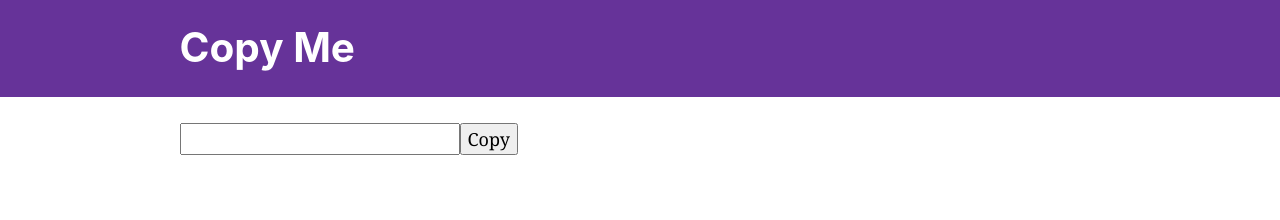
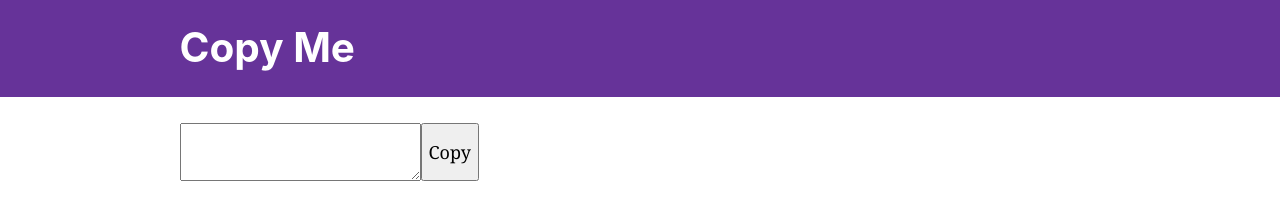
Before and after one commit to bunnywong/gatsby-copy-me, a Gatsby site: page / in a window 1280 px wide. Built offline with nearby package versions, Linux system fonts and the light colour scheme; Gatsby itself is replaced by a stand-in of ours.

Commit message:
update input as textarea

```diff
--- a/src/pages/index.js
+++ b/src/pages/index.js
@@ -24,11 +24,12 @@ class IndexPage extends React.Component {
       <Layout>
         <SEO title='Home' />
 
-        <section className="section">
-          <input
+        <section className="section" style={{display: 'flex'}}>
+          <textarea
             onChange={this.onChange}
             value={this.state.value}
-            />
+          >
+          </textarea>
           <CopyToClipboard
             onCopy={this.onCopy}
             options={{message: 'Whoa!'}}
```
